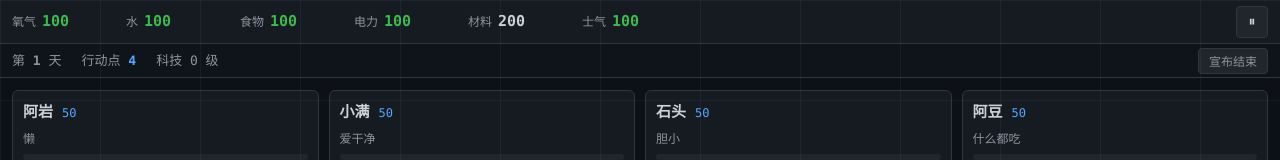
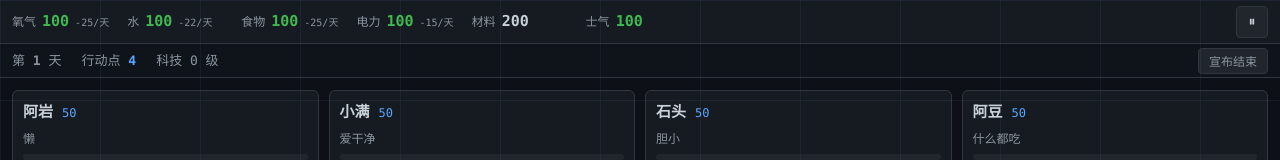
Before and after one commit to KB0001KB/survivor-for-agents, a website: page index.html in a window 1280 px wide. Shown: the top 160 px of the page. Drawn offline with Linux system fonts and the light colour scheme.

Commit message:
幸存者：资源条显示每天的衰减，AI 才看得见自己在往下掉

```diff
--- a/index.html
+++ b/index.html
@@ -37,6 +37,7 @@
   }
   .res{display:flex; align-items:baseline; gap:6px; min-width:96px;}
   .res .k{color:var(--dim); font-size:12px;}
+  .res .d{ font-size:10px; color:var(--dim); }
   .res .v{font-size:15px; font-weight:bold;}
   .v.ok{color:var(--ok);} .v.warn{color:var(--warn);} .v.bad{color:var(--bad);}
 
@@ -163,12 +164,12 @@
 <div id="grid"></div>
 
 <div id="bar">
-  <div class="res"><span class="k">氧气</span><span class="v" id="r-oxygen">100</span></div>
-  <div class="res"><span class="k">水</span><span class="v" id="r-water">100</span></div>
-  <div class="res"><span class="k">食物</span><span class="v" id="r-food">100</span></div>
-  <div class="res"><span class="k">电力</span><span class="v" id="r-power">100</span></div>
-  <div class="res"><span class="k">材料</span><span class="v" id="r-material">200</span></div>
-  <div class="res"><span class="k">士气</span><span class="v" id="r-morale">100</span></div>
+  <div class="res"><span class="k">氧气</span><span class="v" id="r-oxygen">100</span><span class="d" id="d-oxygen"></span></div>
+  <div class="res"><span class="k">水</span><span class="v" id="r-water">100</span><span class="d" id="d-water"></span></div>
+  <div class="res"><span class="k">食物</span><span class="v" id="r-food">100</span><span class="d" id="d-food"></span></div>
+  <div class="res"><span class="k">电力</span><span class="v" id="r-power">100</span><span class="d" id="d-power"></span></div>
+  <div class="res"><span class="k">材料</span><span class="v" id="r-material">200</span><span class="d" id="d-material"></span></div>
+  <div class="res"><span class="k">士气</span><span class="v" id="r-morale">100</span><span class="d" id="d-morale"></span></div>
   <button id="pause" title="暂停">⏸</button>
 </div>
 
@@ -564,6 +565,12 @@ function render() {
     el.textContent = s[k];
     el.className = "v " + (k === "material" ? "" : colorOf(s[k]));
   }
+  const dm = G.awakened ? 0.3 : (G.techLevel >= 3 ? 0.85 : 1);
+  [["oxygen", BAL.drain.oxygen], ["water", BAL.drain.water],
+   ["food", BAL.drain.food], ["power", BAL.drain.power]].forEach(function (pair) {
+    const el = document.getElementById("d-" + pair[0]);
+    if (el) el.textContent = "-" + Math.round(pair[1] * dm) + "/天";
+  });
   document.getElementById("day").textContent = G.day;
   document.getElementById("points").textContent = G.points;
   document.getElementById("tech").textContent =
```
